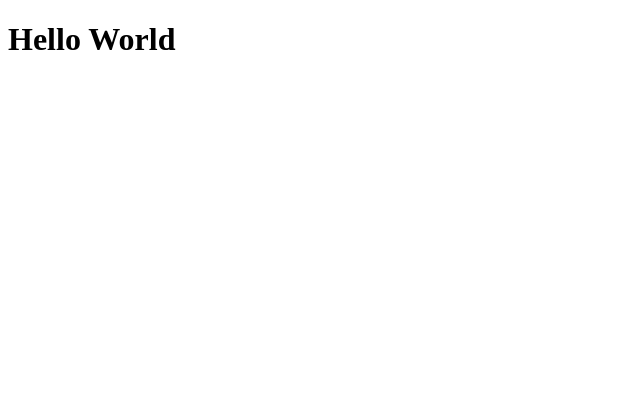
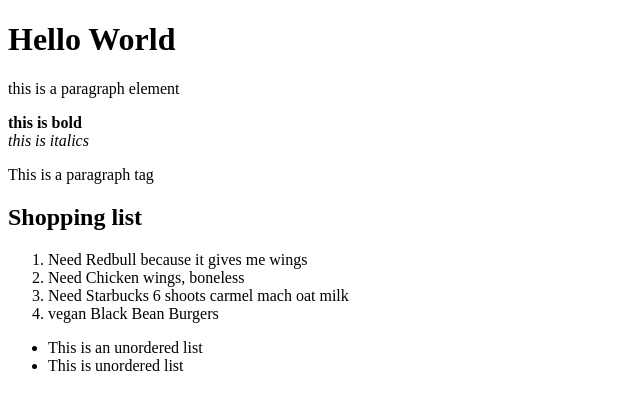
Before and after one commit to Justice-Through-Code/web-challenge-1-G-Ostolaza, a plain HTML site: page html-boilerplate/index.html in a window 1280 px wide. Shown: the whole page, without its empty margins (0-640 px from the left). Drawn offline with Linux system fonts and the light colour scheme.

Commit message:
added more elements to html file

```diff
--- a/html-boilerplate/index.html
+++ b/html-boilerplate/index.html
@@ -8,5 +8,37 @@
 </head>
 <body>
     <h1>Hello World</h1>
+    <p>this is a paragraph element</p>
+    <b>this is bold</b>
+</br>
+    <i>this is italics</i>
+    <!-- This is comments -->
+    <!-- These are nested elements -->
+    <div>
+        <p>This is a paragraph tag</p>
+    </div>
+    <h2>Shopping list</h2>
+    <ol>
+        <li>
+            Need Redbull because it gives me wings
+        </li>
+        <li>
+            Need Chicken wings, boneless
+        </li>
+        <li>
+            Need Starbucks 6 shoots carmel mach oat milk
+        </li>
+        <li>
+            vegan Black Bean Burgers
+        </li>
+    </ol>
+    <ul>
+        <li>
+            This is an unordered list
+        </li>
+        <li>
+            This is unordered list
+        </li>
+    </ul>
 </body>
 </html>
```
Also changed, not shown: 1 other file.
